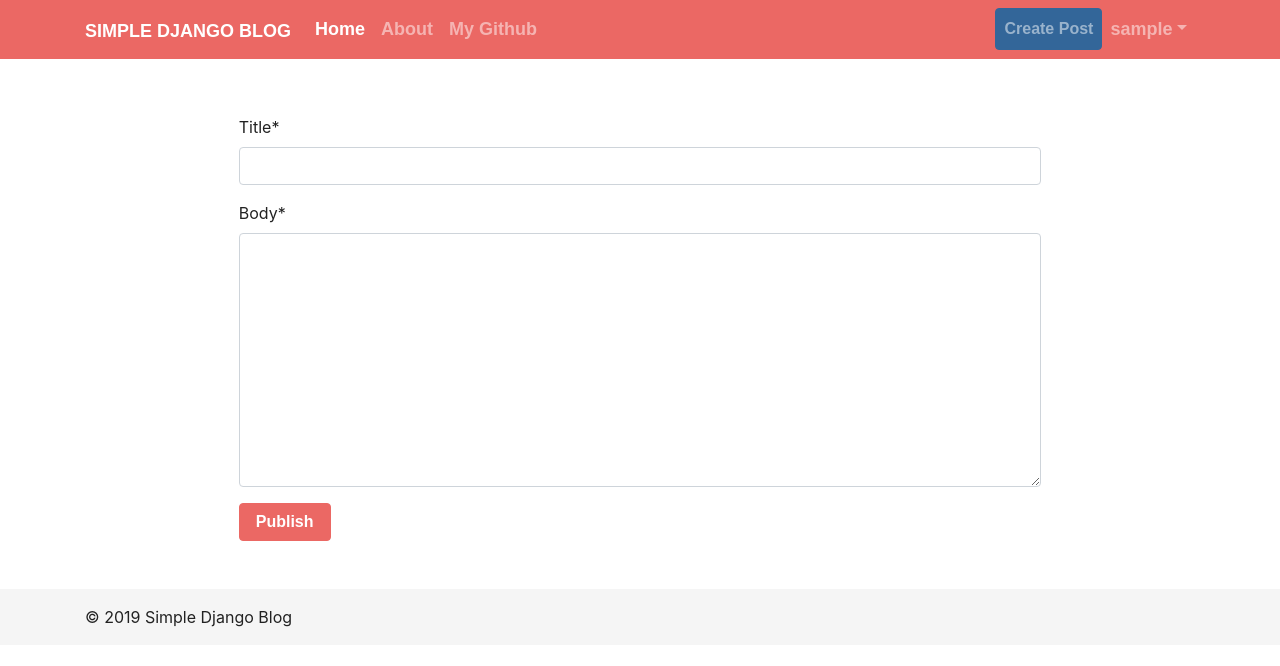
After one commit to nawazm92/django-blog, a Django app: page /posts/create in a window 1280 px wide. The commit adds this page. Shown: the top 666 px of the page. Run offline with Django 3.2, Linux system fonts and the light colour scheme; the visitor is signed in with stand-in values (Sample User, id 1); some libraries are stand-ins or nearby versions; some web fonts are replaced.

Commit message:
blog post CRUD (progressive)

```diff
--- a/djangoapp/urls.py
+++ b/djangoapp/urls.py
@@ -8,6 +8,6 @@ urlpatterns = [
     url('^$', include('posts.urls')),
     path('admin/', admin.site.urls),
     path('posts/', include('posts.urls')),
-    path('account/', include('django.contrib.auth.urls')),
+    path('accounts/', include('django.contrib.auth.urls')),
     url(r'^signup/$', signup_page_view, name='signup'),
 ]
--- /dev/null
+++ b/posts/forms.py
@@ -0,0 +1,7 @@
+from django import forms
+from .models import Posts
+
+class PostForm(forms.ModelForm):
+    class Meta:
+        model = Posts
+        fields = ('title', 'body')
--- a/posts/urls.py
+++ b/posts/urls.py
@@ -5,5 +5,5 @@ from . import views
 urlpatterns = [
     url(r'^$', views.index, name='index'),
     url(r'^(?P<id>\d+)/$', views.details, name='details'),
-    url(r'about', views.about, name="about"),
+    url(r'create', views.create, name='create'),
 ]
--- a/posts/views.py
+++ b/posts/views.py
@@ -1,13 +1,13 @@
-from django.shortcuts import render
+from django.shortcuts import render, redirect
 from django.http import HttpResponse
 from django.core.paginator import Paginator, EmptyPage, PageNotAnInteger
+from django.contrib.auth.decorators import login_required
 
 from .models import Posts
+from .forms import PostForm
 
 # Create your views here.
 def index(request):
-    # return HttpResponse('Hello Folks!')
-
     posts = Posts.objects.all().order_by('-created_at')
     page = request.GET.get('page', 1)
 
@@ -36,5 +36,16 @@ def details(request, id):
 
     return render(request, 'posts/details.html', context)
 
-def about(request):
-    return render(request, 'posts/about.html')
+@login_required
+def create(request):
+    if request.method == 'POST':
+        form = PostForm(request.POST)
+
+        if form.is_valid():
+            form.save()
+
+            return redirect('/')
+    else:
+        form = PostForm()
+
+    return render(request, 'posts/create.html', {'form': form})
--- a/templates/layout.html
+++ b/templates/layout.html
@@ -52,7 +52,7 @@
                         </div>
                     </li>
                     {% else %}
-                    <li class="nav-item float-right"><a href="/account/login" class="nav-link">Login</a></li>
+                    <li class="nav-item float-right"><a href="/accounts/login" class="nav-link">Login</a></li>
                     <li class="nav-item float-right"><a href="/signup" class="nav-link">Sign Up</a></li>
                     {% endif %}
                    </ul>
--- /dev/null
+++ b/templates/posts/create.html
@@ -0,0 +1,14 @@
+{% extends 'layout.html' %}
+{% load crispy_forms_tags %}
+
+{% block content%}
+    <div class="container h-100">
+        <div class="row h-100 justify-content-center align-items-center">
+            <form method="POST" class="post-form col-9 mt-2 mb-5">
+                {% csrf_token %}
+                {{ form|crispy }}
+                <button type="submit" class="btn btn-primary btn-save">Publish</button>
+            </form>
+        </div>
+    </div>
+{% endblock %}
--- a/templates/registration/signup.html
+++ b/templates/registration/signup.html
@@ -11,6 +11,5 @@
 
         <button type="submit" class="btn btn-primary btn-block">Sign up</button>
     </form>
-    <div class="section"></div>
 </center>
 {% endblock %}
```
